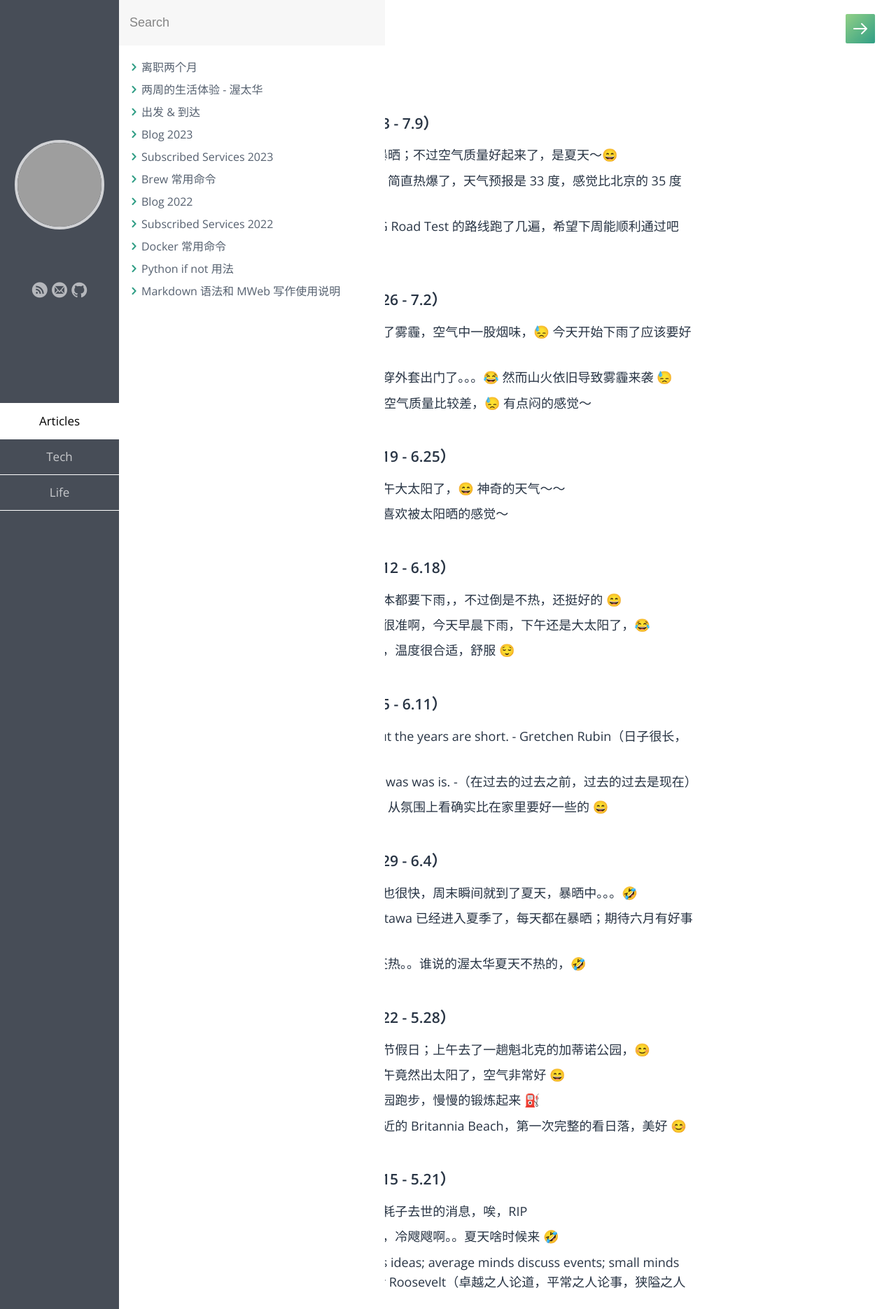
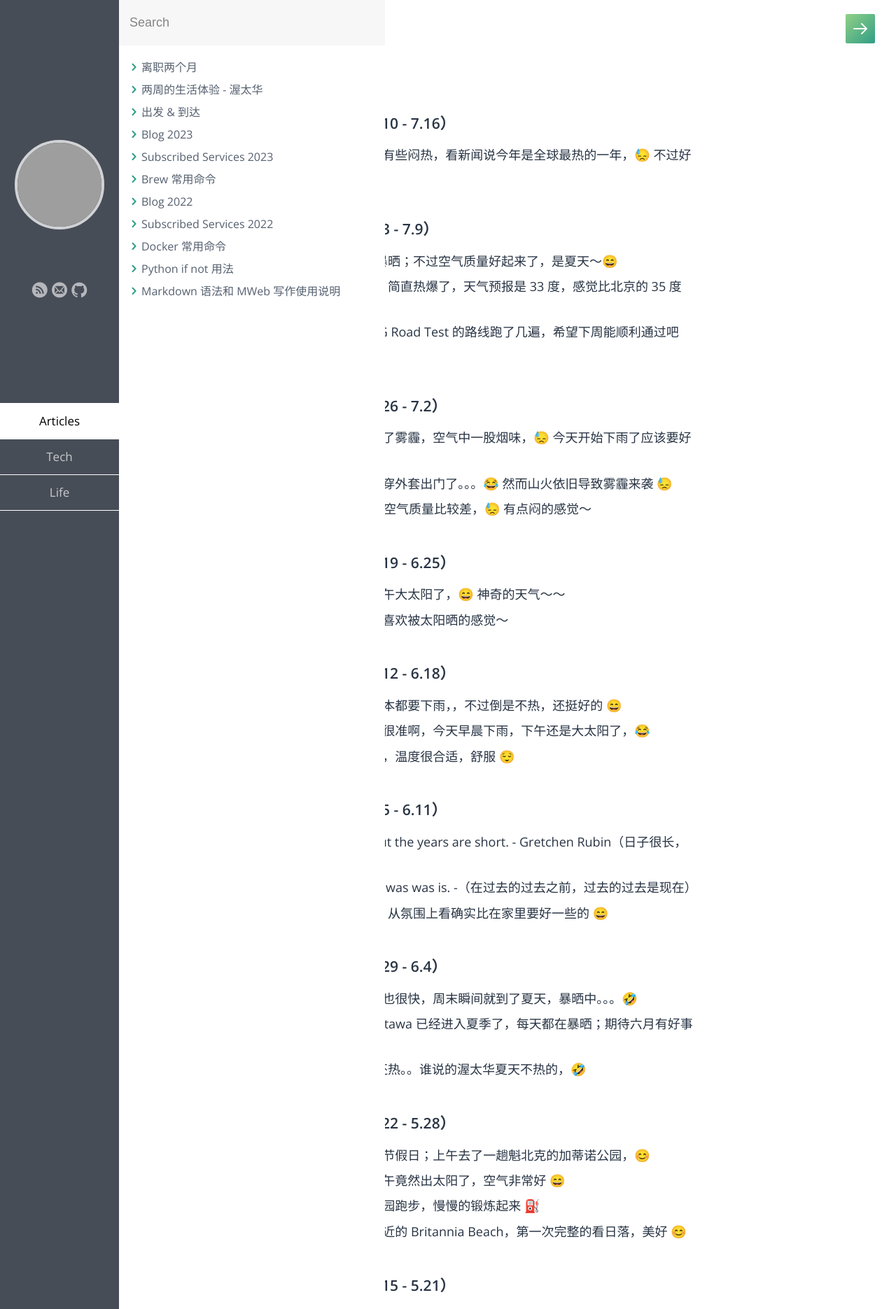
Before and after one commit to samxupeiran/samxupeiran.github.io, a Jekyll site: the page built from _posts/life/2023-01-03-my-blog.md, in a window 1280 px wide. Shown: the top 1871 px of the page at 70% size. Built offline with Jekyll 4.4.1, drawn with Linux system fonts in a browser that asks for light colours; some web fonts are replaced; some of the changed text lies outside the part shown; grey boxes are pictures that could not be loaded.

Commit message:
feat: add weekly blog 7.11

```diff
--- a/_posts/life/2023-01-03-my-blog.md
+++ b/_posts/life/2023-01-03-my-blog.md
@@ -6,6 +6,8 @@ tags: Blog
 ---
 
 
+- ### 2023 年 7 月 第 2 周（7.10 - 7.16）
+     - 7.11 这两天依旧是多云，有些闷热，看新闻说今年是全球最热的一年，😓 不过好在空气质量很好，👍
 - ### 2023 年 7 月 第 1 周（7.3 - 7.9）
      - 7.5 这周一直在高温了，暴晒；不过空气质量好起来了，是夏天～😄
      - 7.6 今天去超市跑了一圈，简直热爆了，天气预报是 33 度，感觉比北京的 35 度还要热，😓
```
